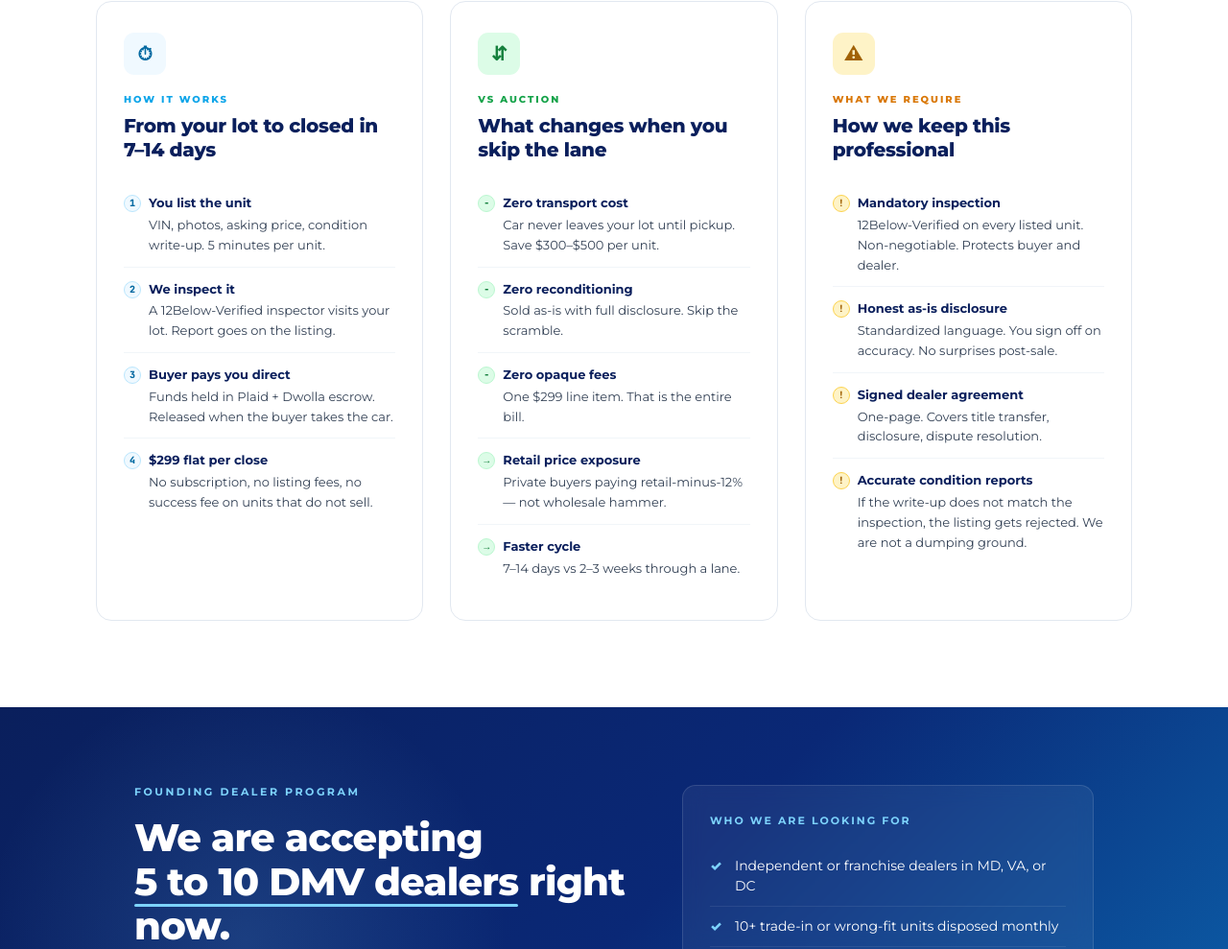
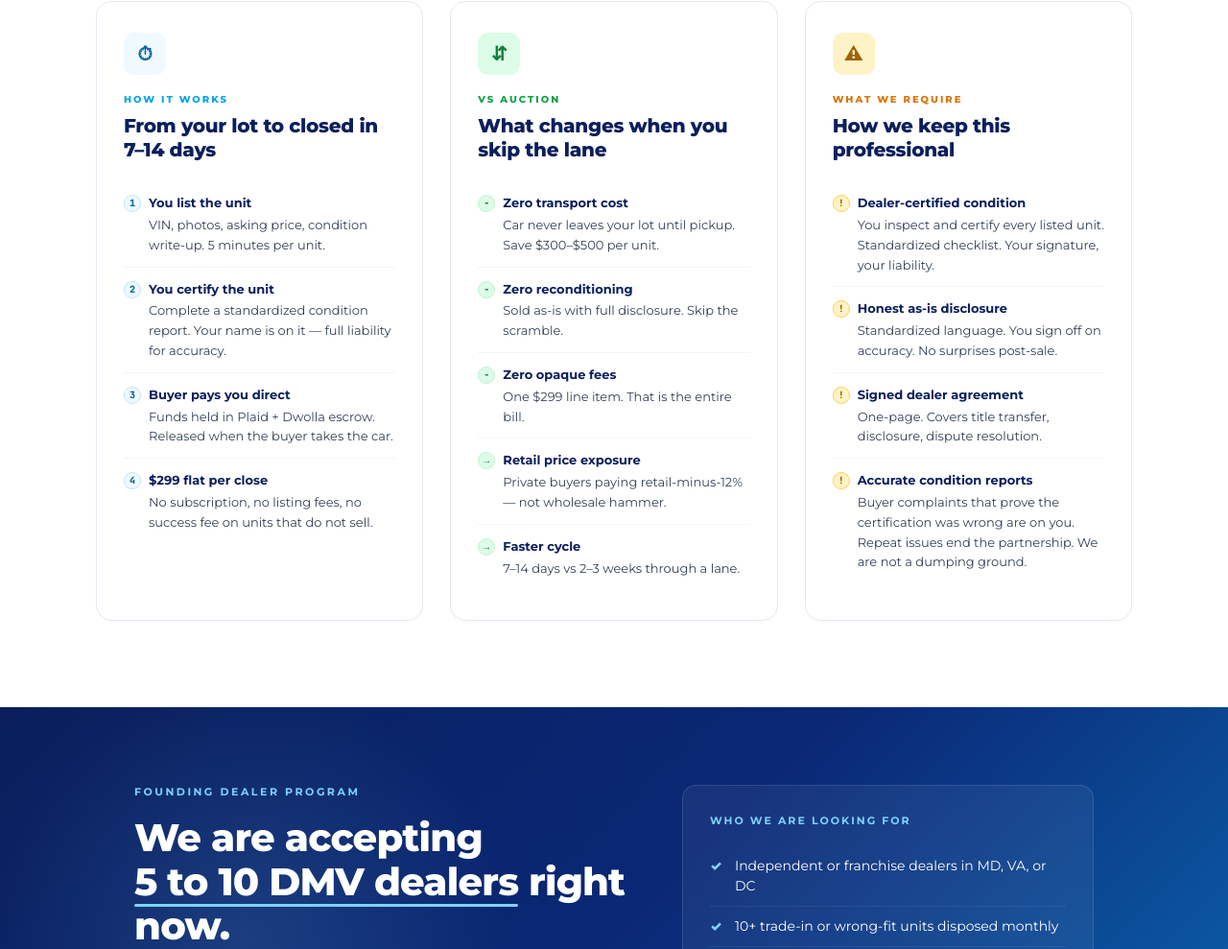
Before and after one commit to denispeniche/12below-site, a website: page dealers/index.html in a window 1280 px wide. Shown: the part 3189-4178 px from the top of the page at 96% size. Drawn offline with Linux system fonts and the light colour scheme.

Commit message:
Dealers page: shift inspection responsibility to dealer (self-certify). Reinforces zero-overhead positioning, dealer owns accuracy liability.

```diff
--- a/dealers/index.html
+++ b/dealers/index.html
@@ -439,7 +439,7 @@ footer{padding:40px 32px;background:#fff;text-align:center;font-size:12px;color:
         <h3>From your lot to closed in 7&ndash;14 days</h3>
         <ul class="tc-list">
           <li><span class="marker">1</span><b>You list the unit</b>VIN, photos, asking price, condition write-up. 5 minutes per unit.</li>
-          <li><span class="marker">2</span><b>We inspect it</b>A 12Below-Verified inspector visits your lot. Report goes on the listing.</li>
+          <li><span class="marker">2</span><b>You certify the unit</b>Complete a standardized condition report. Your name is on it &mdash; full liability for accuracy.</li>
           <li><span class="marker">3</span><b>Buyer pays you direct</b>Funds held in Plaid + Dwolla escrow. Released when the buyer takes the car.</li>
           <li><span class="marker">4</span><b>$299 flat per close</b>No subscription, no listing fees, no success fee on units that do not sell.</li>
         </ul>
@@ -463,10 +463,10 @@ footer{padding:40px 32px;background:#fff;text-align:center;font-size:12px;color:
         <div class="tc-eyebrow">What we require</div>
         <h3>How we keep this professional</h3>
         <ul class="tc-list">
-          <li><span class="marker">!</span><b>Mandatory inspection</b>12Below-Verified on every listed unit. Non-negotiable. Protects buyer and dealer.</li>
+          <li><span class="marker">!</span><b>Dealer-certified condition</b>You inspect and certify every listed unit. Standardized checklist. Your signature, your liability.</li>
           <li><span class="marker">!</span><b>Honest as-is disclosure</b>Standardized language. You sign off on accuracy. No surprises post-sale.</li>
           <li><span class="marker">!</span><b>Signed dealer agreement</b>One-page. Covers title transfer, disclosure, dispute resolution.</li>
-          <li><span class="marker">!</span><b>Accurate condition reports</b>If the write-up does not match the inspection, the listing gets rejected. We are not a dumping ground.</li>
+          <li><span class="marker">!</span><b>Accurate condition reports</b>Buyer complaints that prove the certification was wrong are on you. Repeat issues end the partnership. We are not a dumping ground.</li>
         </ul>
       </div>
 
```
